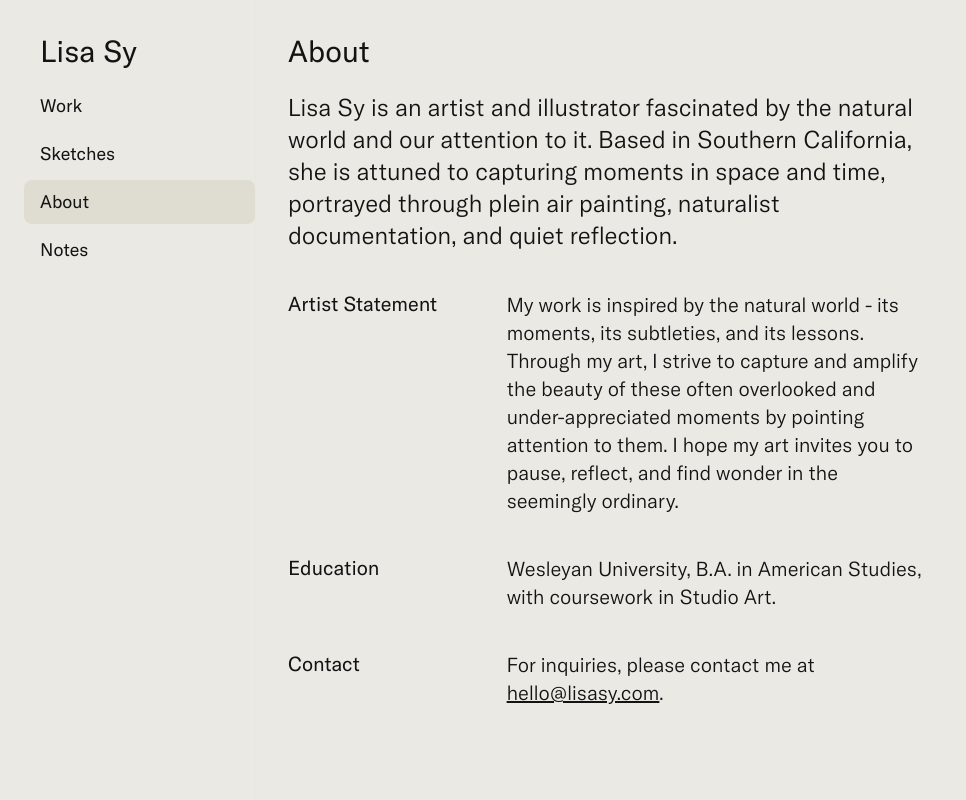
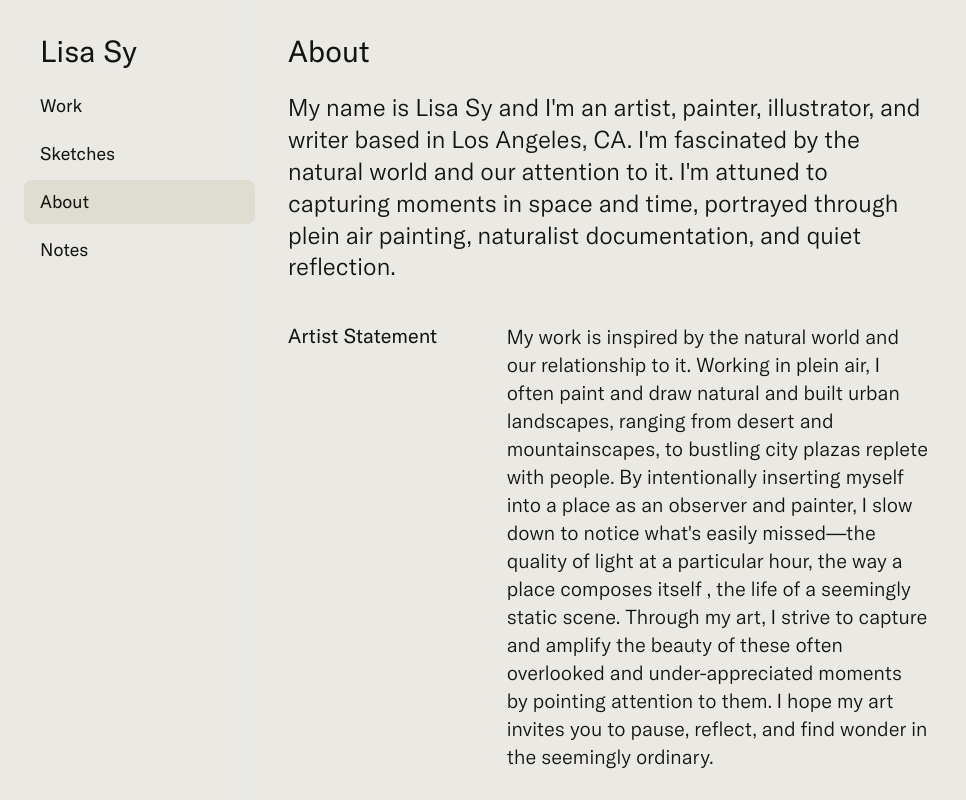
Before and after one commit to lisasy/lisasy-studio, a Next.js app: page /about in a window 1280 px wide. Shown: the top 800 px of the page, without its empty margins (0-966 px from the left). Built offline with nearby package versions, Linux system fonts and the light colour scheme.

Commit message:
Update artist statement

```diff
--- a/src/app/about/page.js
+++ b/src/app/about/page.js
@@ -7,13 +7,12 @@ export default function About() {
       <div className=" text-left text-lg md:text-xl lg:text-2xl leading-[1.33] gap-4 md:gap-7">
         <h3 className="mb-5">About</h3>
         <p>
-          Lisa Sy is an artist and illustrator fascinated by the natural world and our attention to it. Based in Southern
-          California, she is attuned to capturing moments in space and time,
+        My name is Lisa Sy and I'm an artist, painter, illustrator, and writer based in Los Angeles, CA. I'm fascinated by the natural world and our attention to it. I'm attuned to capturing moments in space and time,
           portrayed through plein air painting, naturalist documentation, and quiet reflection.
         </p>
         <TwoColumn title="Artist Statement">
           <p className="smaller">
-            My work is inspired by the natural world - its moments, its subtleties, and its lessons. Through my art, I strive to capture and amplify the beauty of these often overlooked and under-appreciated moments by pointing attention to them. I hope my art invites you to pause, reflect, and find wonder in the seemingly ordinary.
+           My work is inspired by the natural world and our relationship to it. Working in plein air, I often paint and draw natural and built urban landscapes, ranging from desert and mountainscapes, to bustling city plazas replete with people. By intentionally inserting myself into a place as an observer and painter, I slow down to notice what's easily missed—the quality of light at a particular hour, the way a place composes itself , the life of a seemingly static scene. Through my art, I strive to capture and amplify the beauty of these often overlooked and under-appreciated moments by pointing attention to them. I hope my art invites you to pause, reflect, and find wonder in the seemingly ordinary.
           </p>
         </TwoColumn>
         <TwoColumn title="Education">
```
